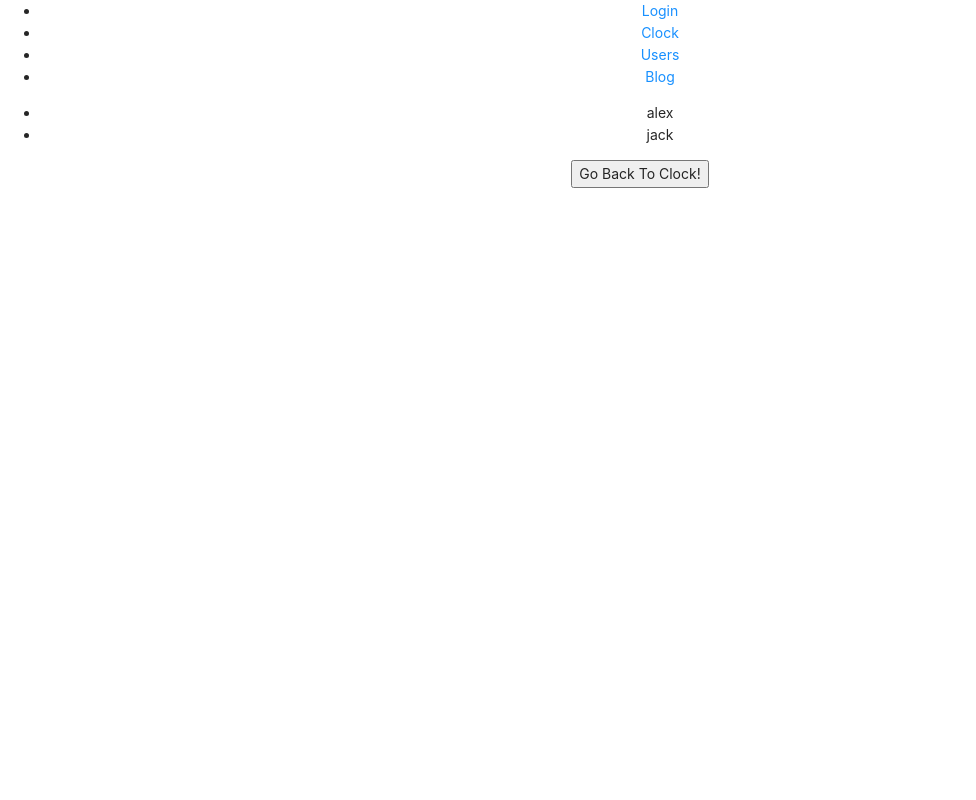
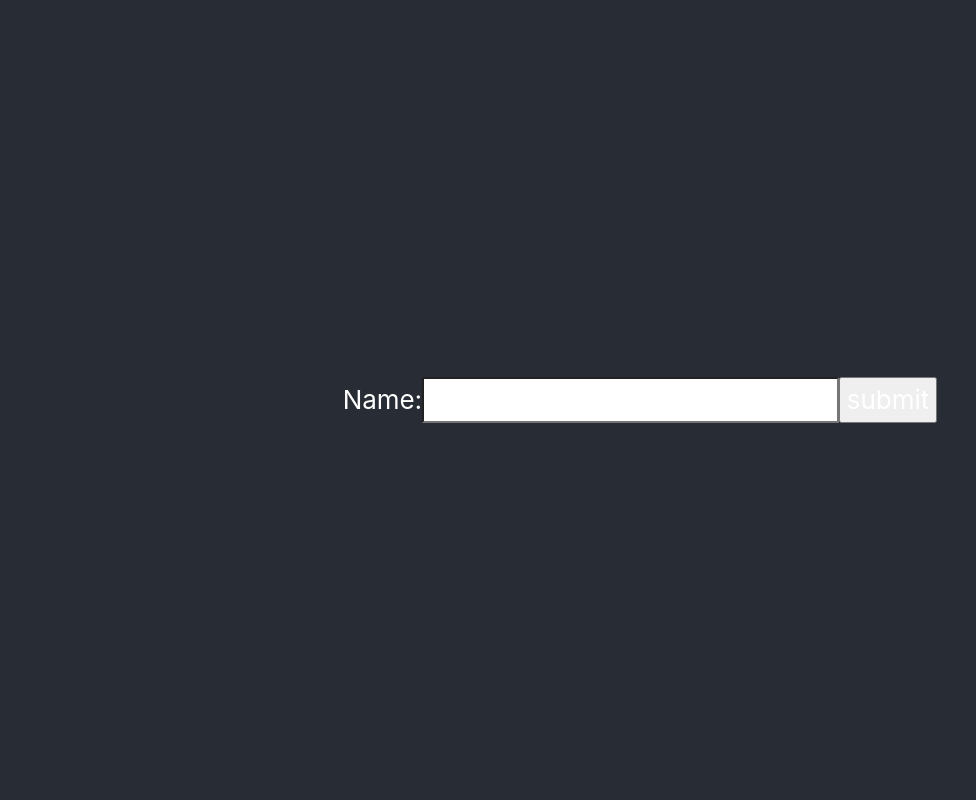
Before and after one commit to cecelia23/SmallYear, a React (Create React App) app: page / in a window 1280 px wide. Shown: the top 800 px of the page, without its empty margins (0-976 px from the left). Built offline with nearby package versions, Linux system fonts and the light colour scheme.

Commit message:
test useState hook

```diff
--- a/src/App.js
+++ b/src/App.js
@@ -12,7 +12,7 @@ import loadable from '@loadable/component';
 // import Toggle from './components/toggle.js';
 // import MyRef from './components/createRef';
 // import LogControl from './components/logControl.js';
-// import NameForm from './components/form1.js';
+import NameForm from './components/form1.js';
 // import SelectForm from './components/form2.js';
 // import Reservation from './components/form3.js';
 // import RefDemo from './components/form4'
@@ -35,27 +35,27 @@ const BlogPost = loadable(() => import('./pages/blog'));
 function App () {
     return (
       <div className="App">
-        {/* <header className="App-header"> */}
+        <header className="App-header">
           {/* <img src={logo} className="App-logo" alt="logo" /> */}
-          {/* <Button />
-          <RefDemo />
-          <ContainerUI /> */}
+          {/* <Button /> */}
           {/* <ShowInput /> */}
           {/* <List />  */}
+           {/* <Count /> */}
+           {/* <ContainerUI />  */}
+          {/* <div id='lifecycle'></div> */}
+          {/* <TextArea /> */}
+          {/* <Check/> */}
+          {/* <Twins/> */}
+          {/* <Toggle />  */}
+          {/* <RefDemo /> */}
           {/* <MyRef /> */}
-          {/* <Count />
-          <div id='lifecycle'></div>
-          <TextArea />
-          <Check/>
-          <Twins/>
-          <Toggle />
-          <NameForm /> */}
+          <NameForm />
           {/* <SelectForm /> */}
           {/* <Reservation /> */}
           {/* <LogControl isLogIn={true}/> */}
           {/* <Temperature scale='c' />
           <SignUpDialog /> */}
-        {/* </header> */}
+        </header>
         <main>
           <nav>
             <ul>
--- a/src/components/form1.js
+++ b/src/components/form1.js
@@ -1,35 +1,50 @@
-import React from 'react';
+// import React from 'react';
 
-class NameForm extends React.Component {
-    constructor (props) {
-        super(props);
-        this.state = {
-            value: 'THIS IS A TEXTAREA DEMO'
-        };
-        this.handleChange = this.handleChange.bind(this);
-        this.handleSubmit = this.handleSubmit.bind(this);
-    }
-    handleChange (e) {
-        this.setState({
-            value: e.target.value
-        })
-    }
-    handleSubmit (e) {
-        console.log('name has been summitted:', this.state.value);
+// class NameForm extends React.Component {
+//     constructor (props) {
+//         super(props);
+//         this.state = {
+//             value: 'THIS IS A TEXTAREA DEMO'
+//         };
+//         this.handleChange = this.handleChange.bind(this);
+//         this.handleSubmit = this.handleSubmit.bind(this);
+//     }
+//     handleChange (e) {
+//         this.setState({
+//             value: e.target.value
+//         })
+//     }
+//     handleSubmit (e) {
+//         console.log('name has been summitted:', this.state.value);
+//         e.preventDefault();
+//     }
+//     render() {
+//         return (
+//             <form onSubmit={this.handleSubmit}>
+//                 <label>
+//                 Name:
+//                 <textarea value={this.state.value} onChange={this.handleChange}></textarea>
+//                     {/* <input type='text' value={this.state.value} onChange={this.handleChange}/> */}
+//                 </label>
+//                 <input type='submit' value='submit'/>
+//             </form>
+//         )
+//     }
+// }
+import React, { useState } from 'react';
+function NameForm () {
+    const [value, setValue] = useState('say sth in init state');
+    function handleSubmit (e) {
+        console.log('name has been summitted:', value);
         e.preventDefault();
     }
-    render() {
-        return (
-            <form onSubmit={this.handleSubmit}>
-                <label>
-                Name:
-                <textarea value={this.state.value} onChange={this.handleChange}></textarea>
-                    {/* <input type='text' value={this.state.value} onChange={this.handleChange}/> */}
-                </label>
-                <input type='submit' value='submit'/>
-            </form>
-        )
-    }
+
+    return (
+        <form onSubmit={(e) => handleSubmit(e)}>
+            <label> Name:</label>
+            <input type="text" value={value} onChange={(e) => setValue(e.target.value)}></input>
+            <input type='submit' value='submit'/>
+        </form>
+    )
 }
-
 export default NameForm
```
